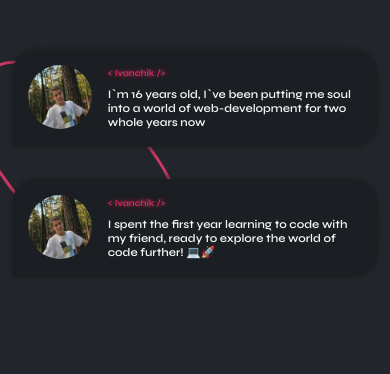
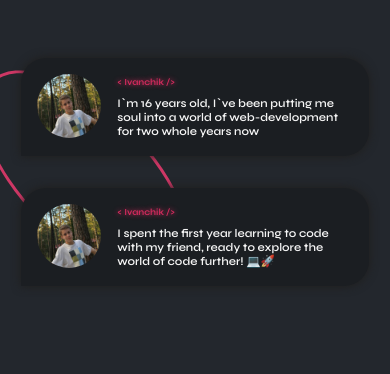
Before and after one commit to IvanchikIvan/Ivanchik-Portfolio, a React (Create React App) app: page / in a window 390 px wide. Shown: the part 890-1264 px from the top of the page. Built offline with nearby package versions, Linux system fonts and the light colour scheme.

Commit message:
Resize message list block

```diff
--- a/src/components/Chat/Chat.css
+++ b/src/components/Chat/Chat.css
@@ -3,13 +3,13 @@
   flex-direction: row;
   justify-content: space-between;
   align-items: center;
-  padding: 3% 10%;
+  padding: calc(5px + 45 * (100vw / 1080));
 }
 
 .message-list {
   display: flex;
   flex-direction: column;
-  flex: 2;
+  max-width: 70%;
   position: relative;
 }
 
@@ -33,7 +33,6 @@
   border-radius: 25px 25px 25px 0;
   position: relative;
   margin: 1rem 0;
-  width: 50%;
   height: min-content;
   font-size: calc(5px + 8 * (100vw / 1280));
   box-shadow: #1f1e1c 0px 0px 10px 0px;
@@ -92,14 +91,13 @@
 
 
 @media screen and (max-width: 768px) {
-  .message {
-    width: 100%;
+  .message-list {
+    max-width: 100%;
   }
   .chat {
     display: flex;
     flex-direction: column;
-    justify-content: flex-start;
-    align-items: flex-start;
-    padding: 3% 3%;
+    justify-content: center;
+    align-items: center;
   }
 }
--- a/src/components/Chat/Chat.js
+++ b/src/components/Chat/Chat.js
@@ -31,7 +31,6 @@ const Chat = () => {
           </div>
         </div>
       </div>
-      <div className="About Me"></div>
     </div>
   );
 };
```
